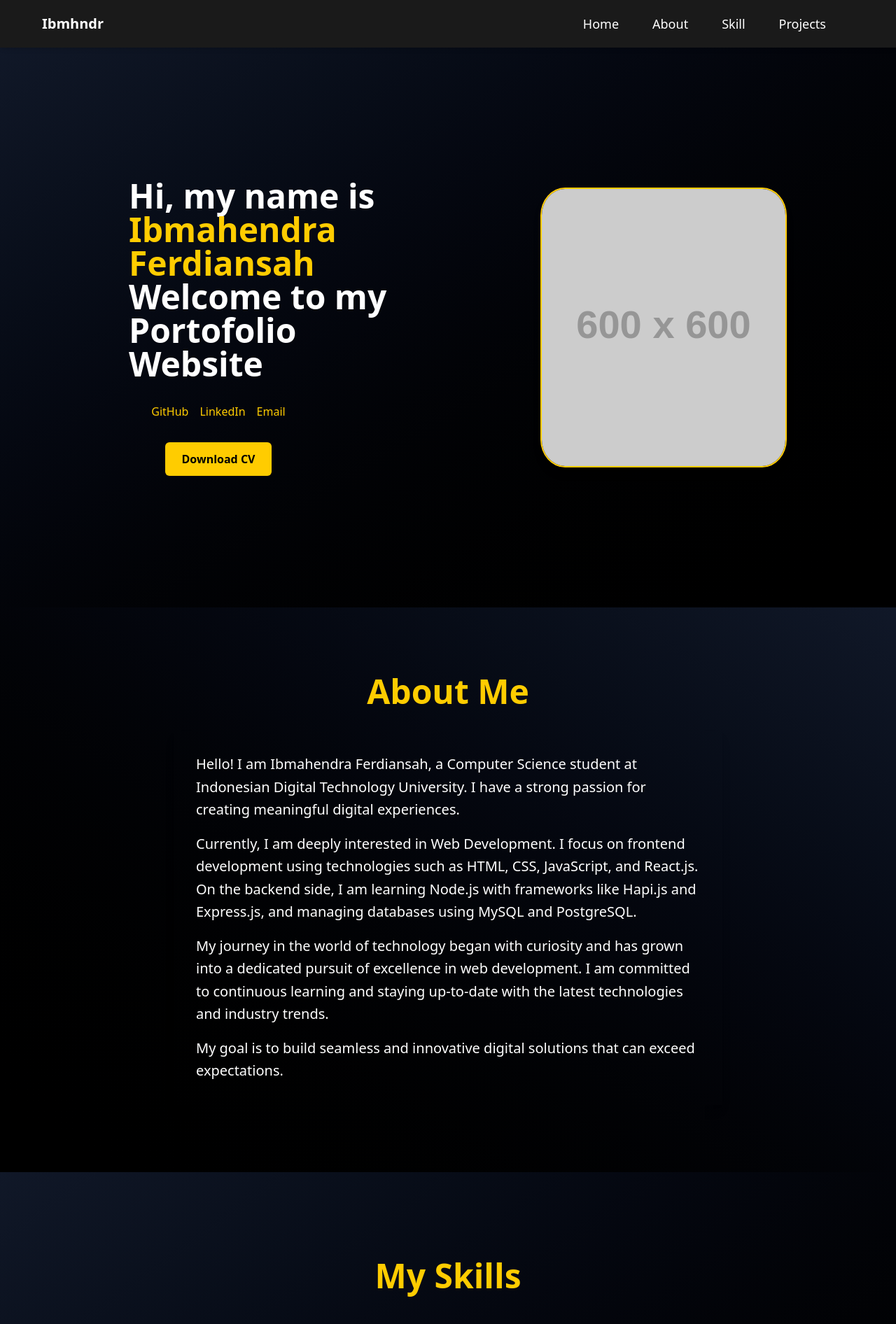
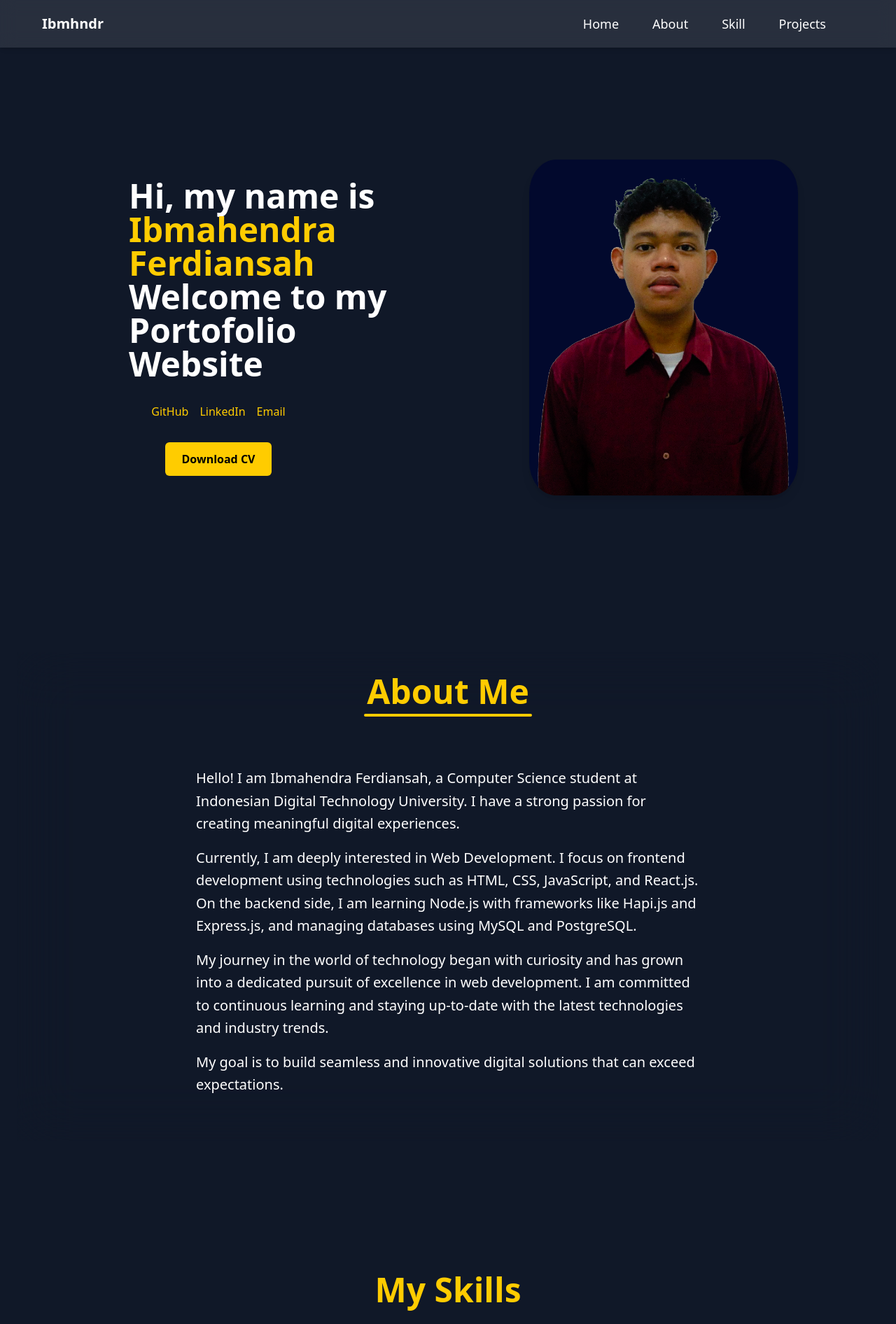
Before and after one commit to Ibmahen/PersonalPortofolio, a React (Vite) app: page / in a window 1280 px wide. Shown: the top 1892 px of the page at 70% size. Built offline with nearby package versions, Linux system fonts and the light colour scheme.

Commit message:
update UI

```diff
--- a/src/components/Navbar.jsx
+++ b/src/components/Navbar.jsx
@@ -7,7 +7,7 @@ function Navbar() {
     <div className="bg-white/10 backdrop-blur-md sticky top-0 z-10 shadow-md">
       <div className="flex justify-between text-lg font-medium text-white items-center px-10 py-5">
         <div>
-          <p className="text-xl font-bold ml-5">Ibmhndr</p>
+          <button className="text-xl font-bold ml-5">Ibmhndr</button>
         </div>
         <div className="flex space-x-12 mr-15">
           <a
--- a/src/components/SkillCard.jsx
+++ b/src/components/SkillCard.jsx
@@ -3,7 +3,7 @@ import React from "react";
 export default function SkillCard({ name, iconPlaceholder, iconBgGradient }) {
   return (
     // Card untuk menampilkan satu skill
-    <div className="flex border-gray-900 flex-col p-4 bg-gray-900 rounded-xl shadow-lg hover:shadow-2xl transition-all duration-300 transform hover:scale-105 hover:border-[#FFCC00] hover:border-2 hover:bg-gray-800 ease-in-out">
+    <div className="flex border-gray-900 flex-col p-4 bg-gray-800 rounded-xl shadow-lg hover:shadow-2xl transition-all duration-300 transform hover:scale-105 hover:border-[#FFCC00] hover:border-2 hover:bg-gray-700 ease-in-out">
       {/* Lingkaran dengan gradien sebagai latar belakang ikon */}
       <div
         className={`w-full h-32 rounded-full flex items-center justify-center mb-3 ${iconBgGradient}`}
--- a/src/index.css
+++ b/src/index.css
@@ -7,7 +7,7 @@
 
   color-scheme: light dark;
   color: rgba(255, 255, 255, 0.87);
-  background-color: black;
+  background-color: #101828;
 }
 
 body {
--- a/src/pages/AboutPage.jsx
+++ b/src/pages/AboutPage.jsx
@@ -1,11 +1,12 @@
 export default function About() {
   return (
-    <section id="about" className="min-h-screen flex flex-col md:flex-row px-6 py-16 text-white bg-gradient-to-bl from-gray-900 to-black mix-blend-screen">
-      <div className="container">
-        <h2 className="text-5xl p-8 font-bold text-[#FFCC00] text-center space-y-6">
+    <section id="about" className="flex flex-col md:flex-row px-6 py-16 text-white bg-gray-900">
+      <div className="container backdrop-blur-2xl">
+        <h2 className="text-5xl p-8 font-bold text-[#FFCC00] text-center">
           About Me
+        <hr className="w-60 h-1 mx-auto my-2 border-0 rounded-sm bg-[#FFCC00]"/>
         </h2>
-        <div className="p-8 shadow-lg mb-8 mx-56">
+        <div className="p-8 mb-8 mx-56">
           <p className="text-xl leading-relaxed mb-4">
             Hello! I am Ibmahendra Ferdiansah, a Computer Science student at
            Indonesian Digital Technology University. I have a strong passion for
--- a/src/pages/Footer.jsx
+++ b/src/pages/Footer.jsx
@@ -2,7 +2,7 @@ import React from 'react';
 
 export default function Footer() {
   return (
-    <footer className="bg-gray-950 text-white py-8">
+    <footer className="py-8 bg-gray-800">
       <div className="container mx-auto px-4 text-center">
         <p>&copy; {new Date().getFullYear()} Ibmahendra Ferdiansah. All rights reserved.</p>
         <div className="flex justify-center space-x-4 mt-4">
--- a/src/pages/HomePage.jsx
+++ b/src/pages/HomePage.jsx
@@ -1,9 +1,17 @@
+import ibma from "../assets/ibma.png";
+
 export default function Home() {
   return (
-    <section id="home" className="min-h-screen flex flex-col md:flex-row justify-center items-center bg-gradient-to-br from-gray-900 to-black px-6 py-16">
+    <section
+      id="home"
+      className="min-h-screen flex flex-col md:flex-row justify-center items-center px-6 py-16"
+    >
       <div className="md:w-1/2 flex flex-col items-start md:items-center md:text-left mb-8 md:mb-0 md:pr-10 space-y-6">
         <h1 className="text-5xl font-bold text-white mb-8 ml-40">
-          Hi, my name is <br /><span className="text-[#FFCC00]">Ibmahendra Ferdiansah</span> <br />Welcome to my <br />Portofolio Website
+          Hi, my name is <br />
+          <span className="text-[#FFCC00]">Ibmahendra Ferdiansah</span> <br />
+          Welcome to my <br />
+          Portofolio Website
         </h1>
         <div className="flex gap-4 mb-8">
           <a
@@ -34,10 +42,10 @@ export default function Home() {
         </button>
       </div>
       <div className="md:w-1/2 flex justify-center">
-        <div className="w-88 h-100 rounded-[10%] overflow-hidden shadow-lg border-2 border-[#FFCC00]">
+        <div className="w-96 h-120 rounded-[10%] overflow-hidden shadow-lg">
           <img
-            src="https://placehold.co/600x600/000000/FFCC00?text=Your+Photo"
-            alt="Ibmahendra Ferdiansah"
+            src={ibma}
+            alt="ibmahendra ferdiansah"
             className="w-full h-full object-cover"
           />
         </div>
--- a/src/pages/ProjectPage.jsx
+++ b/src/pages/ProjectPage.jsx
@@ -29,7 +29,7 @@ const projects = [
 
 export default function ProjectsPage() {
   return (
-    <section id="projects" className="min-h-screen flex flex-col md:flex-row px-6 py-16 bg-gradient-to-bl from-gray-900 to-black">
+    <section id="projects" className="min-h-screen flex flex-col md:flex-row px-6 py-16">
       <div className="container mx-auto px-4 my-10">
         <h2 className="text-5xl font-bold text-[#FFCC00] text-center mb-10">My Projects</h2>
         <div className="grid grid-cols-1 md:grid-cols-2 lg:grid-cols-3 gap-8">
--- a/src/pages/SkillPage.jsx
+++ b/src/pages/SkillPage.jsx
@@ -13,7 +13,7 @@ const skillsData = {
 
 export default function SkillPage() {
   return (
-    <section id="skills" className="min-h-screen flex flex-col md:flex-row px-6 py-16 bg-gradient-to-br from-gray-900 to-black text-white">
+    <section id="skills" className="flex flex-col md:flex-row px-6 py-16 text-white">
       <div className="container px-4 mx-10">
         <h2 className="text-5xl font-bold text-[#FFCC00] text-center mb-10 my-15">My Skills</h2>
 
```
Also changed, not shown: src/assets/ibma.png (added).
